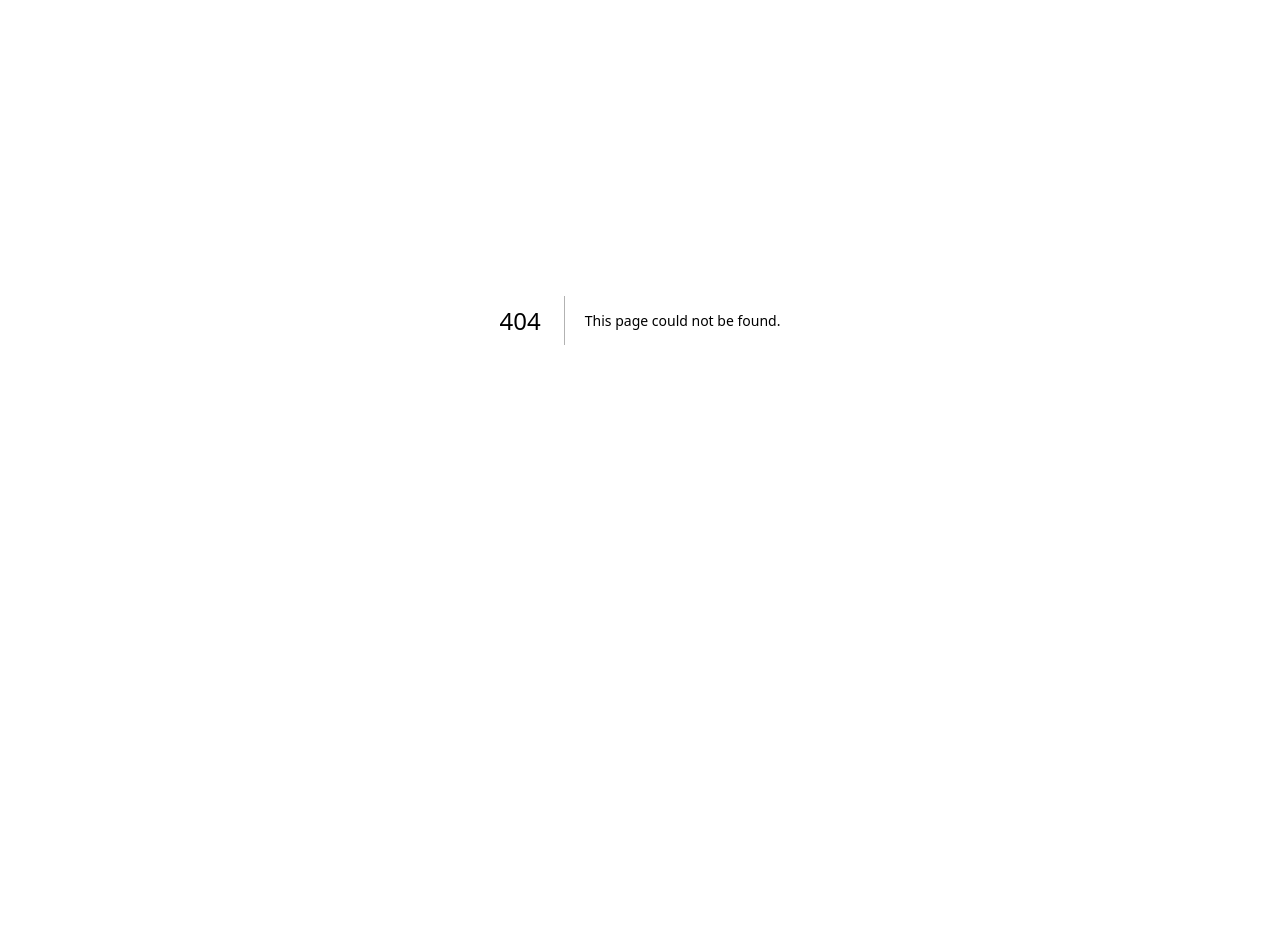
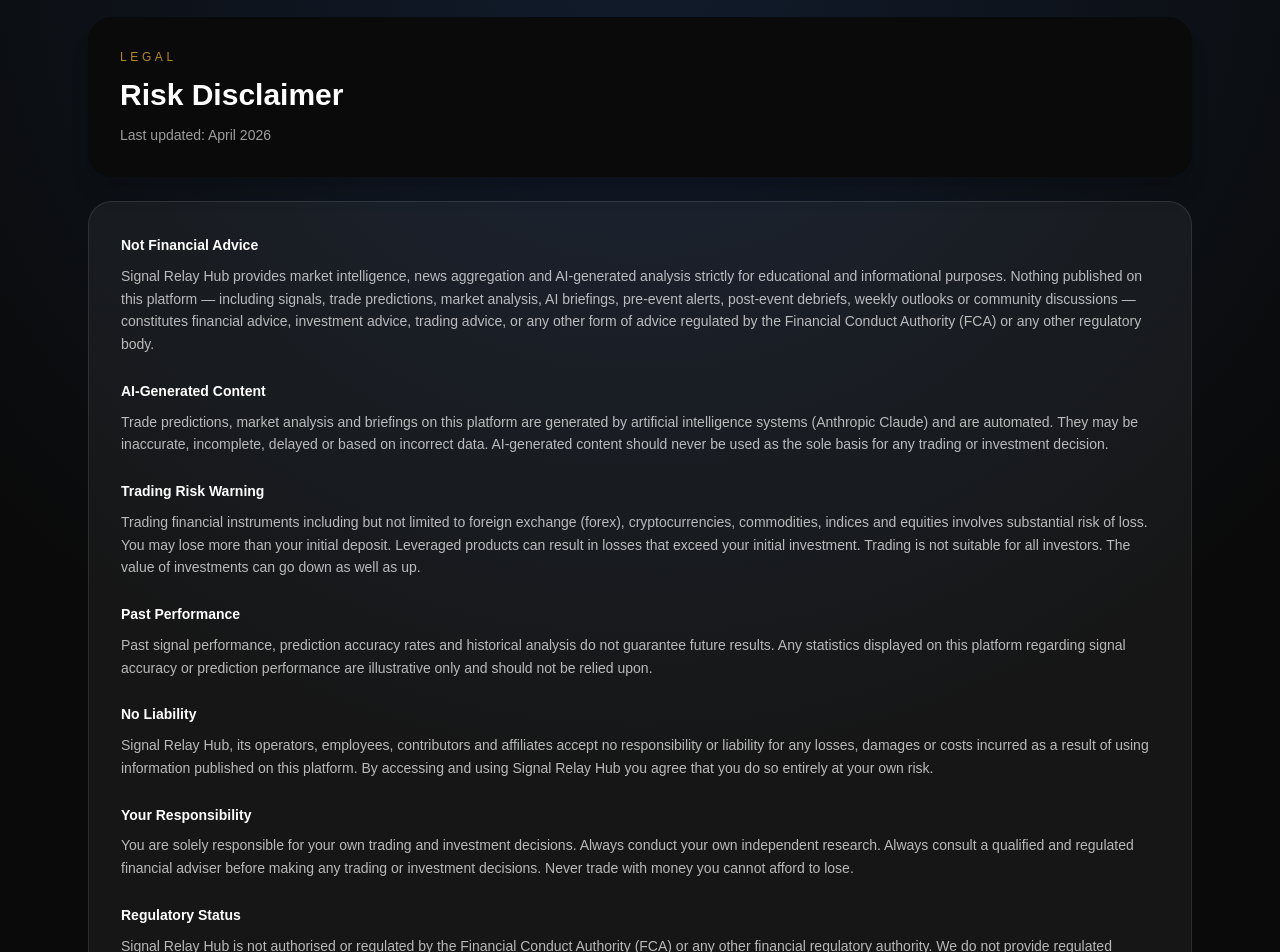
Before and after one commit to SignalRelayFinance/Signal-Relay-Hub, a Next.js app: page /disclaimer in a window 1280 px wide. Before the commit this address had no page. Shown: the part 80-1032 px from the top of the page. Before the commit the page ends 800 px from the top, so only its background shows below. Built offline with nearby package versions, Linux system fonts and the light colour scheme; no server answers.

Commit message:
Create page.tsx

```diff
--- /dev/null
+++ b/src/app/(app)/disclaimer/page.tsx
@@ -0,0 +1,52 @@
+export default function DisclaimerPage() {
+  return (
+    <div className="space-y-6 text-white">
+      <section className="rounded-3xl bg-neutral-950 p-8 shadow-xl">
+        <p className="text-xs uppercase tracking-[0.3em] text-amber-400/70">Legal</p>
+        <h1 className="mt-3 text-3xl font-semibold">Risk Disclaimer</h1>
+        <p className="mt-3 text-sm text-white/60">Last updated: April 2026</p>
+      </section>
+
+      <section className="rounded-3xl border border-white/10 bg-white/5 p-8 space-y-6 text-sm text-white/70 leading-relaxed">
+        <div>
+          <h2 className="text-white font-semibold mb-2">Not Financial Advice</h2>
+          <p>Signal Relay Hub provides market intelligence, news aggregation and AI-generated analysis strictly for educational and informational purposes. Nothing published on this platform — including signals, trade predictions, market analysis, AI briefings, pre-event alerts, post-event debriefs, weekly outlooks or community discussions — constitutes financial advice, investment advice, trading advice, or any other form of advice regulated by the Financial Conduct Authority (FCA) or any other regulatory body.</p>
+        </div>
+
+        <div>
+          <h2 className="text-white font-semibold mb-2">AI-Generated Content</h2>
+          <p>Trade predictions, market analysis and briefings on this platform are generated by artificial intelligence systems (Anthropic Claude) and are automated. They may be inaccurate, incomplete, delayed or based on incorrect data. AI-generated content should never be used as the sole basis for any trading or investment decision.</p>
+        </div>
+
+        <div>
+          <h2 className="text-white font-semibold mb-2">Trading Risk Warning</h2>
+          <p>Trading financial instruments including but not limited to foreign exchange (forex), cryptocurrencies, commodities, indices and equities involves substantial risk of loss. You may lose more than your initial deposit. Leveraged products can result in losses that exceed your initial investment. Trading is not suitable for all investors. The value of investments can go down as well as up.</p>
+        </div>
+
+        <div>
+          <h2 className="text-white font-semibold mb-2">Past Performance</h2>
+          <p>Past signal performance, prediction accuracy rates and historical analysis do not guarantee future results. Any statistics displayed on this platform regarding signal accuracy or prediction performance are illustrative only and should not be relied upon.</p>
+        </div>
+
+        <div>
+          <h2 className="text-white font-semibold mb-2">No Liability</h2>
+          <p>Signal Relay Hub, its operators, employees, contributors and affiliates accept no responsibility or liability for any losses, damages or costs incurred as a result of using information published on this platform. By accessing and using Signal Relay Hub you agree that you do so entirely at your own risk.</p>
+        </div>
+
+        <div>
+          <h2 className="text-white font-semibold mb-2">Your Responsibility</h2>
+          <p>You are solely responsible for your own trading and investment decisions. Always conduct your own independent research. Always consult a qualified and regulated financial adviser before making any trading or investment decisions. Never trade with money you cannot afford to lose.</p>
+        </div>
+
+        <div>
+          <h2 className="text-white font-semibold mb-2">Regulatory Status</h2>
+          <p>Signal Relay Hub is not authorised or regulated by the Financial Conduct Authority (FCA) or any other financial regulatory authority. We do not provide regulated financial services. We are a market intelligence and data aggregation platform.</p>
+        </div>
+
+        <div className="rounded-xl border border-amber-400/20 bg-amber-400/5 p-4">
+          <p className="text-amber-400/80 font-medium">By continuing to use Signal Relay Hub you confirm that you have read, understood and agreed to this disclaimer and that you accept all risks associated with trading financial markets.</p>
+        </div>
+      </section>
+    </div>
+  );
+}
```
